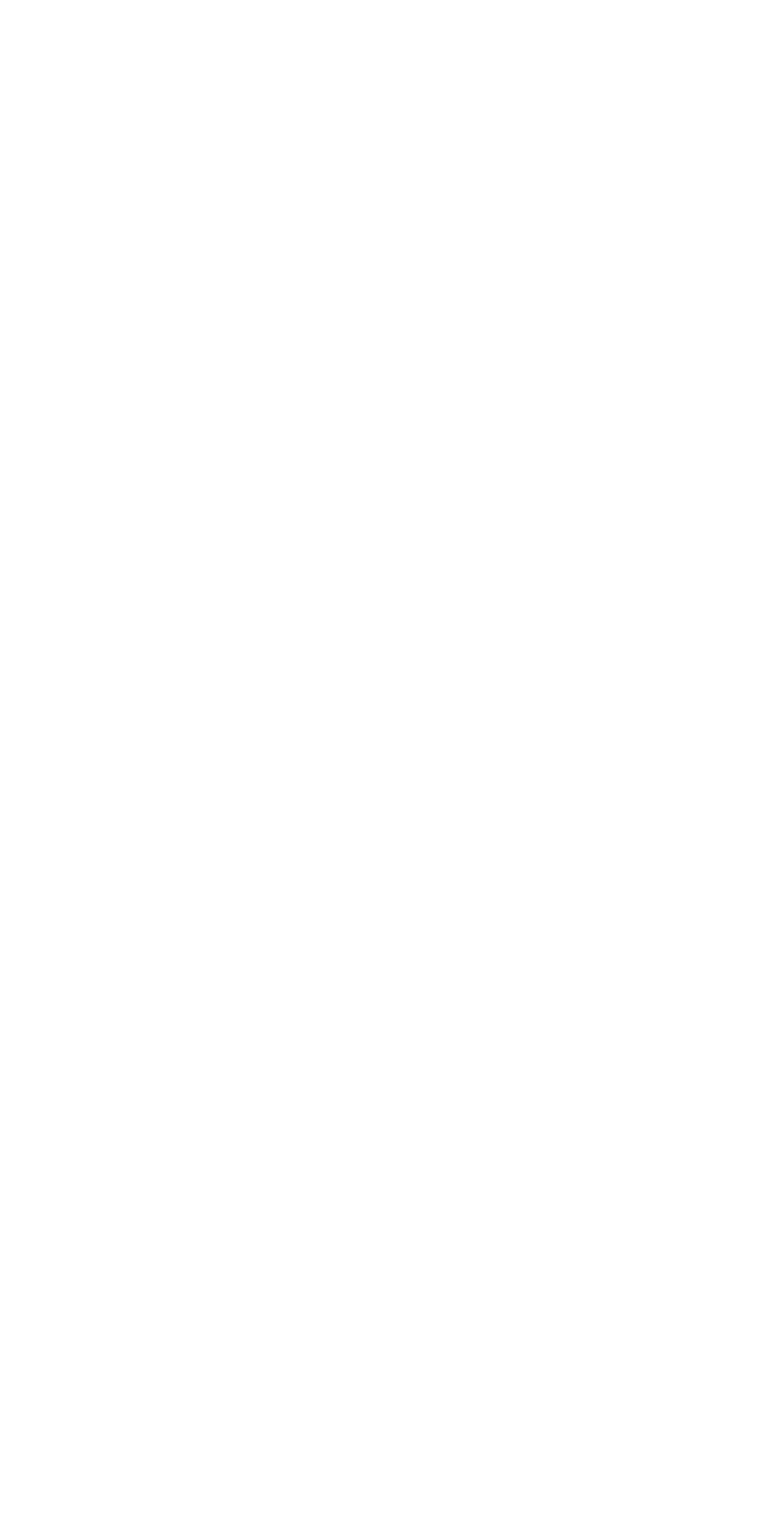
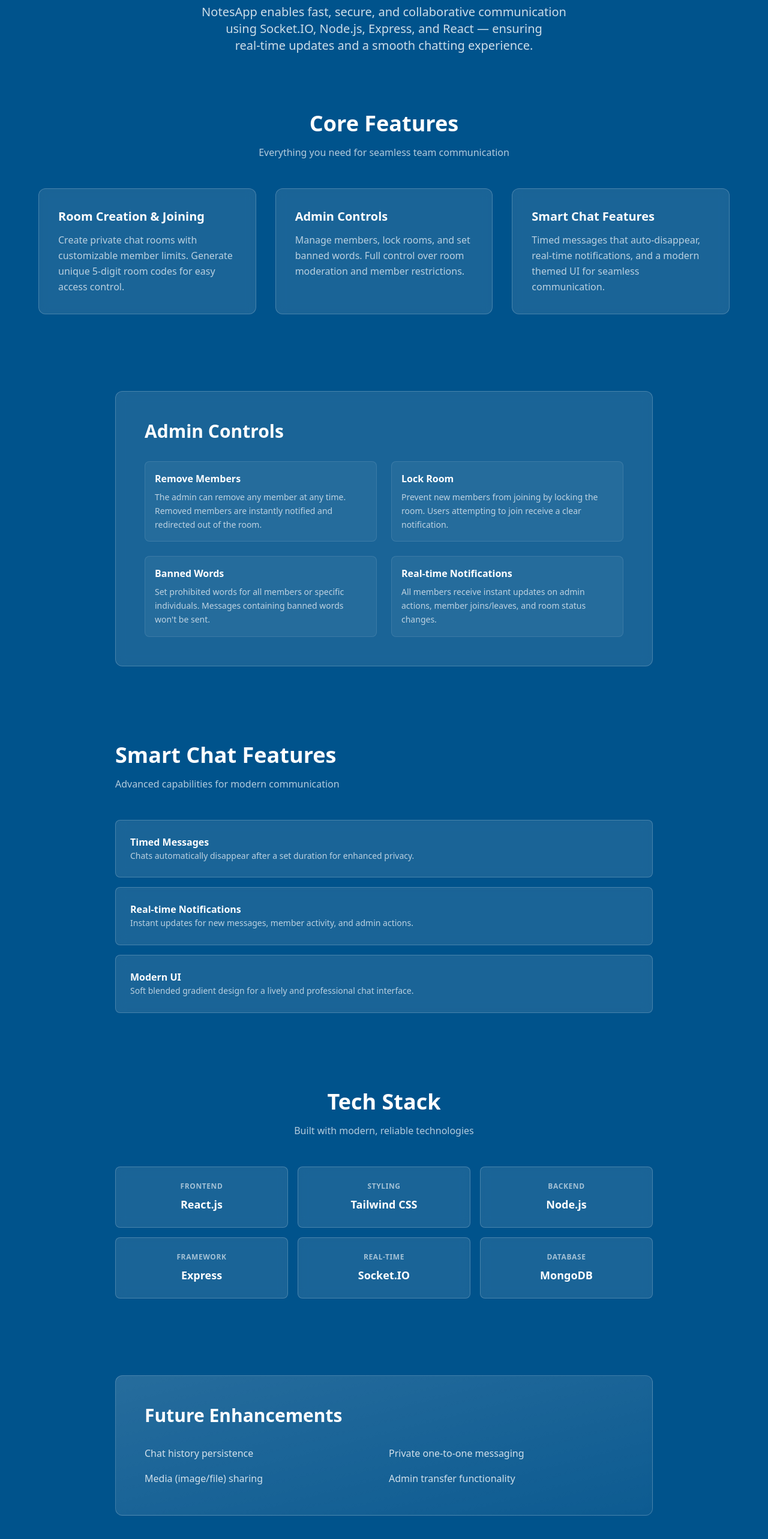
Before and after one commit to TamannaParashar/NotesApp, a React (Vite) app: page /about in a window 1280 px wide. Before the commit this address had no page. Shown: the part 138-2704 px from the top of the page at 60% size. Before the commit the page ends 800 px from the top, so only its background shows below. Built offline with nearby package versions, Linux system fonts and the light colour scheme; no server answers.

Commit message:
updation

```diff
--- a/src/App.jsx
+++ b/src/App.jsx
@@ -2,6 +2,7 @@
 import Home from './Components/Home'
 import { Routes,Route } from 'react-router-dom'
 import Chat from './Components/Chat'
+import About from './Components/About'
 
 export default function App() {
   return (
@@ -9,6 +10,7 @@
       <Routes>
         <Route element={<Home/>} path='/'></Route>
         <Route element={<Chat/>} path='/chat'></Route>
+        <Route element={<About/>} path='/about'></Route>
       </Routes>
     </div>
   )
--- /dev/null
+++ b/src/Components/About.jsx
@@ -0,0 +1,183 @@
+export default function About() {
+  const features = [
+    {
+      title: "Room Creation & Joining",
+      description:
+        "Create private chat rooms with customizable member limits. Generate unique 5-digit room codes for easy access control.",
+    },
+    {
+      title: "Admin Controls",
+      description:
+        "Manage members, lock rooms, and set banned words. Full control over room moderation and member restrictions.",
+    },
+    {
+      title: "Smart Chat Features",
+      description:
+        "Timed messages that auto-disappear, real-time notifications, and a modern themed UI for seamless communication.",
+    },
+  ]
+
+  const techStack = [
+    { name: "React.js", category: "Frontend" },
+    { name: "Tailwind CSS", category: "Styling" },
+    { name: "Node.js", category: "Backend" },
+    { name: "Express", category: "Framework" },
+    { name: "Socket.IO", category: "Real-time" },
+    { name: "MongoDB", category: "Database" },
+  ]
+
+  const enhancements = [
+    "Chat history persistence",
+    "Private one-to-one messaging",
+    "Media (image/file) sharing",
+    "Admin transfer functionality",
+  ]
+
+  return (
+    <main className="min-h-screen" style={{ backgroundColor: "#00538C" }}>
+      <section className="relative px-4 sm:px-6 lg:px-8 text-white">
+        <div className="mx-auto max-w-4xl text-center">
+          <h1 className="mb-6 text-4xl font-bold tracking-tight sm:text-5xl lg:text-6xl text-balance text-white">
+            Real-time Collaboration Made Simple
+          </h1>
+          <p className="mb-8 text-lg text-white/80 sm:text-xl text-balance max-w-2xl mx-auto">
+            NotesApp enables fast, secure, and collaborative communication using Socket.IO, Node.js, Express, and React
+            — ensuring real-time updates and a smooth chatting experience.
+          </p>
+        </div>
+      </section>
+      <section className="px-4 py-16 sm:px-6 lg:px-8">
+        <div className="mx-auto max-w-6xl">
+          <div className="mb-12 text-center">
+            <h2 className="mb-4 text-3xl font-bold sm:text-4xl text-white">Core Features</h2>
+            <p className="text-white/70">Everything you need for seamless team communication</p>
+          </div>
+          <div className="grid gap-8 md:grid-cols-3">
+            {features.map((feature, idx) => {
+              return (
+                <div
+                  key={idx}
+                  className="group rounded-xl border border-white/20 bg-white/10 backdrop-blur-sm p-8 transition-all duration-300 hover:border-white/40 hover:bg-white/15 hover:shadow-xl hover:shadow-white/10 hover:-translate-y-1"
+                >
+                  <h3 className="mb-3 text-xl font-semibold text-white">{feature.title}</h3>
+                  <p className="text-white/70 leading-relaxed">{feature.description}</p>
+                </div>
+              )
+            })}
+          </div>
+        </div>
+      </section>
+
+      <section className="px-4 py-16 sm:px-6 lg:px-8">
+        <div className="mx-auto max-w-4xl">
+          <div className="rounded-xl border border-white/20 bg-white/10 backdrop-blur-sm p-8 sm:p-12 transition-all hover:border-white/30 hover:bg-white/15">
+            <div className="mb-8 flex items-center gap-3">
+              <h2 className="text-3xl font-bold text-white">Admin Controls</h2>
+            </div>
+            <div className="grid gap-6 sm:grid-cols-2">
+              <div className="rounded-lg bg-white/5 p-4 border border-white/10 hover:border-white/20 transition-all">
+                <h3 className="mb-2 font-semibold text-white">Remove Members</h3>
+                <p className="text-white/70 text-sm leading-relaxed">
+                  The admin can remove any member at any time. Removed members are instantly notified and redirected out
+                  of the room.
+                </p>
+              </div>
+              <div className="rounded-lg bg-white/5 p-4 border border-white/10 hover:border-white/20 transition-all">
+                <h3 className="mb-2 font-semibold text-white">Lock Room</h3>
+                <p className="text-white/70 text-sm leading-relaxed">
+                  Prevent new members from joining by locking the room. Users attempting to join receive a clear
+                  notification.
+                </p>
+              </div>
+              <div className="rounded-lg bg-white/5 p-4 border border-white/10 hover:border-white/20 transition-all">
+                <h3 className="mb-2 font-semibold text-white">Banned Words</h3>
+                <p className="text-white/70 text-sm leading-relaxed">
+                  Set prohibited words for all members or specific individuals. Messages containing banned words won't
+                  be sent.
+                </p>
+              </div>
+              <div className="rounded-lg bg-white/5 p-4 border border-white/10 hover:border-white/20 transition-all">
+                <h3 className="mb-2 font-semibold text-white">Real-time Notifications</h3>
+                <p className="text-white/70 text-sm leading-relaxed">
+                  All members receive instant updates on admin actions, member joins/leaves, and room status changes.
+                </p>
+              </div>
+            </div>
+          </div>
+        </div>
+      </section>
+
+      <section className="px-4 py-16 sm:px-6 lg:px-8">
+        <div className="mx-auto max-w-4xl">
+          <div className="mb-12">
+            <h2 className="mb-4 text-3xl font-bold sm:text-4xl text-white">Smart Chat Features</h2>
+            <p className="text-white/70">Advanced capabilities for modern communication</p>
+          </div>
+          <div className="space-y-4">
+            <div className="flex gap-4 rounded-lg border border-white/20 bg-white/10 backdrop-blur-sm p-6 transition-all hover:border-white/40 hover:bg-white/15 hover:shadow-lg hover:shadow-white/10">
+              <div>
+                <h3 className="font-semibold text-white">Timed Messages</h3>
+                <p className="text-sm text-white/70 leading-relaxed">
+                  Chats automatically disappear after a set duration for enhanced privacy.
+                </p>
+              </div>
+            </div>
+            <div className="flex gap-4 rounded-lg border border-white/20 bg-white/10 backdrop-blur-sm p-6 transition-all hover:border-white/40 hover:bg-white/15 hover:shadow-lg hover:shadow-white/10">
+              <div>
+                <h3 className="font-semibold text-white">Real-time Notifications</h3>
+                <p className="text-sm text-white/70 leading-relaxed">
+                  Instant updates for new messages, member activity, and admin actions.
+                </p>
+              </div>
+            </div>
+            <div className="flex gap-4 rounded-lg border border-white/20 bg-white/10 backdrop-blur-sm p-6 transition-all hover:border-white/40 hover:bg-white/15 hover:shadow-lg hover:shadow-white/10">
+              <div>
+                <h3 className="font-semibold text-white">Modern UI</h3>
+                <p className="text-sm text-white/70 leading-relaxed">
+                  Soft blended gradient design for a lively and professional chat interface.
+                </p>
+              </div>
+            </div>
+          </div>
+        </div>
+      </section>
+
+      <section className="px-4 py-16 sm:px-6 lg:px-8">
+        <div className="mx-auto max-w-4xl">
+          <div className="mb-12 text-center">
+            <h2 className="mb-4 text-3xl font-bold sm:text-4xl text-white">Tech Stack</h2>
+            <p className="text-white/70">Built with modern, reliable technologies</p>
+          </div>
+          <div className="grid gap-4 sm:grid-cols-2 lg:grid-cols-3">
+            {techStack.map((tech, idx) => (
+              <div
+                key={idx}
+                className="rounded-lg border border-white/20 bg-white/10 backdrop-blur-sm p-6 text-center transition-all hover:border-white/40 hover:bg-white/15 hover:shadow-lg hover:shadow-white/10"
+              >
+                <p className="text-xs font-semibold uppercase tracking-wider text-white/60">{tech.category}</p>
+                <p className="mt-2 text-lg font-semibold text-white">{tech.name}</p>
+              </div>
+            ))}
+          </div>
+        </div>
+      </section>
+
+      <section className="px-4 py-16 sm:px-6 lg:px-8">
+        <div className="mx-auto max-w-4xl">
+          <div className="rounded-xl border border-white/20 bg-gradient-to-br from-white/15 to-white/5 backdrop-blur-sm p-8 sm:p-12 hover:border-white/30 transition-all">
+            <div className="mb-8 flex items-center gap-3">
+              <h2 className="text-3xl font-bold text-white">Future Enhancements</h2>
+            </div>
+            <ul className="grid gap-4 sm:grid-cols-2">
+              {enhancements.map((enhancement, idx) => (
+                <li key={idx} className="flex items-start gap-3">
+                  <span className="text-white/80 leading-relaxed">{enhancement}</span>
+                </li>
+              ))}
+            </ul>
+          </div>
+        </div>
+      </section>
+    </main>
+  )
+}
--- a/src/Components/Chat.jsx
+++ b/src/Components/Chat.jsx
@@ -1,6 +1,7 @@
 import { useEffect, useRef, useState } from "react"
 import { useLocation, useNavigate } from "react-router-dom"
 import { io } from "socket.io-client"
+const backendUrl = import.meta.env.VIYE_BACKEND_URL
 
 export default function Chat() {
   const navigate = useNavigate();
@@ -18,7 +19,7 @@
   const socketRef = useRef(null)
 
   useEffect(() => {
-    fetch(`/api/getRoomInfo?roomCode=${roomCode}`)
+    fetch(`${backendUrl}/api/getRoomInfo?roomCode=${roomCode}`)
       .then((res) => res.json())
       .then((data) => setRoomInfo(data))
       .catch(console.error)
@@ -55,7 +56,7 @@
   }
 
   const removeMember = async (memberName) => {
-  await fetch("/api/removeMember", {
+  await fetch(`${backendUrl}/api/removeMember`, {
     method: "POST",
     headers: { "Content-Type": "application/json" },
     body: JSON.stringify({ roomCode, memberName, adminName:roomInfo.adminName })
@@ -91,7 +92,7 @@
         {roomInfo.adminName === memberName && (
           <button onClick={async () => {
             const newLockState = !roomInfo.isLocked;
-            await fetch("/api/toggleLock", {
+            await fetch(`${backendUrl}/api/toggleLock`, {
               method: "POST",
               headers: { "Content-Type": "application/json" },
               body: JSON.stringify({ roomCode, isLocked: newLockState })
@@ -171,7 +172,7 @@
               setAbandonBox(false);
               return;
             }
-            await fetch("/api/setBannedWords", {
+            await fetch(`${backendUrl}/api/setBannedWords`, {
               method: "POST",
               headers: { "Content-Type": "application/json" },
               body: JSON.stringify({
@@ -191,7 +192,7 @@
 
         <button
           onClick={async () => {
-            await fetch("/api/removeBannedWords", {
+            await fetch(`${backendUrl}/api/removeBannedWords`, {
               method: "POST",
               headers: { "Content-Type": "application/json" },
               body: JSON.stringify({ roomCode, target: selectedTarget })
--- a/src/Components/Home.jsx
+++ b/src/Components/Home.jsx
@@ -2,6 +2,7 @@
 
 import { useEffect, useRef, useState } from "react"
 import { useNavigate } from "react-router-dom"
+const backendUrl = import.meta.env.VITE_BACKEND_URL
 
 function OrbitingImage() {
   return (
@@ -138,7 +139,7 @@
   }
 
   const handleCreateRoom=async()=>{
-    const res = await fetch("/api/addCreateRoomInfo",{
+    const res = await fetch(`${backendUrl}/api/addCreateRoomInfo`,{
         method:"Post",
         headers: {"Content-Type": "application/json"},
         body:JSON.stringify({
@@ -161,7 +162,7 @@
   const handleJoinRoom=async()=>{
     const joinedCode = code.join("");
     setJoinCode(joinedCode);
-    const res = await fetch("/api/joinRoom", {
+    const res = await fetch(`${backendUrl}/api/joinRoom`, {
       method: "POST",
       headers: { "Content-Type": "application/json" },
       body: JSON.stringify({ roomCode: joinedCode, name: memberName })
@@ -217,7 +218,7 @@
       >
         <nav className="flex gap-6 sm:flex">
           <a href="#features" className="text-#00538C font-semibold">Features</a>
-          <a href="#" className="text-#00538C font-semibold">About</a>
+          <a href="/about" className="text-#00538C font-semibold">About</a>
         </nav>
       </header>
 
```
Also changed, not shown: 1 other file (tests, documents, lock files or other folders).
